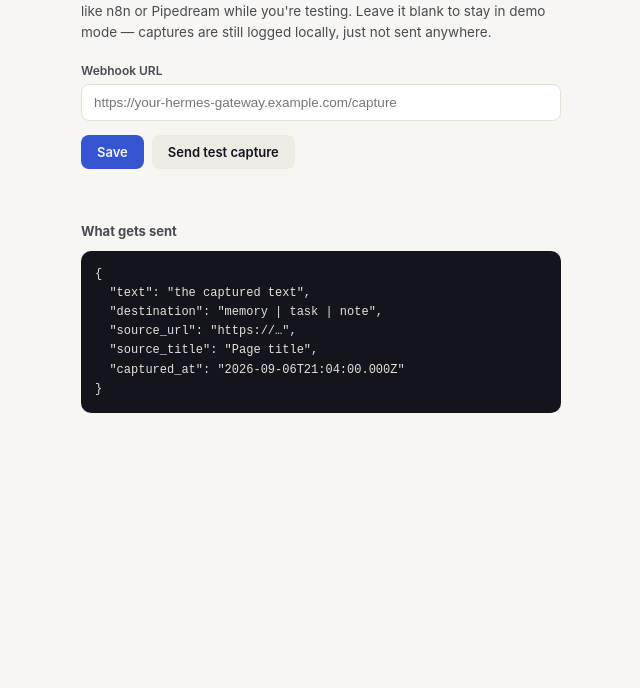
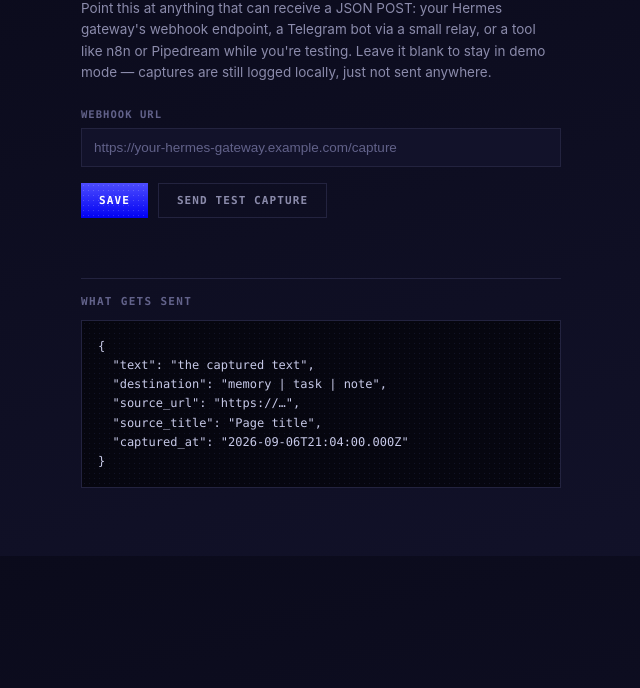
Before and after one commit to HagiaSofiya/hermes-quick-capture, a browser extension: page options.html in a window 1280 px wide. Shown: the part 112-800 px from the top of the page, without its empty margins (319-959 px from the left). Drawn offline with Linux system fonts and the light colour scheme.

Commit message:
style: redesign extension UI with modern colors, typography, and layout

```diff
--- a/options.css
+++ b/options.css
@@ -1,72 +1,139 @@
+:root {
+  color-scheme: dark;
+  --bg-0: #0a0a1a;
+  --bg-1: #12122a;
+  --bg-2: #1a1a38;
+  --accent: #0000f2;
+  --accent-light: #4d4dff;
+  --text-primary: #e8e8f6;
+  --text-secondary: #8b8bab;
+  --text-tertiary: #62628a;
+  --border: #23233f;
+  --font-mono: ui-monospace, "SF Mono", Menlo, Consolas, "Roboto Mono", monospace;
+  --font-serif: Georgia, "Times New Roman", serif;
+  --font-sans: -apple-system, BlinkMacSystemFont, "Segoe UI", sans-serif;
+}
+
 * { box-sizing: border-box; }
 
 body {
   margin: 0;
-  padding: 40px 24px;
-  background: #F7F6F2;
-  color: #14141C;
-  font-family: -apple-system, BlinkMacSystemFont, "Segoe UI", sans-serif;
+  padding: 56px 24px;
+  background: linear-gradient(165deg, var(--bg-0) 0%, var(--bg-1) 100%);
+  color: var(--text-primary);
+  font-family: var(--font-sans);
   display: flex;
   justify-content: center;
 }
 
 .panel { width: 100%; max-width: 480px; }
 
-h1 { font-size: 18px; margin: 0 0 10px; }
-h2 { font-size: 13px; margin: 28px 0 8px; color: #4A4A52; }
+h1 {
+  font-family: var(--font-serif);
+  font-style: italic;
+  font-weight: 400;
+  font-size: 30px;
+  line-height: 1.25;
+  margin: 0 0 16px;
+  color: var(--text-primary);
+}
+h2 {
+  font-family: var(--font-mono);
+  font-size: 11px;
+  font-weight: 700;
+  text-transform: uppercase;
+  letter-spacing: 0.12em;
+  margin: 32px 0 10px;
+  padding-top: 16px;
+  border-top: 1px solid var(--border);
+  color: var(--text-tertiary);
+}
 
 .lead {
   font-size: 13.5px;
-  line-height: 1.55;
-  color: #4A4A52;
-  margin: 0 0 20px;
+  line-height: 1.6;
+  color: var(--text-secondary);
+  margin: 0 0 24px;
 }
 
 label {
   display: block;
-  font-size: 12px;
-  font-weight: 600;
-  color: #4A4A52;
-  margin-bottom: 6px;
+  font-family: var(--font-mono);
+  font-size: 10.5px;
+  font-weight: 700;
+  text-transform: uppercase;
+  letter-spacing: 0.1em;
+  color: var(--text-tertiary);
+  margin-bottom: 8px;
 }
 
 input[type="url"] {
   width: 100%;
-  padding: 10px 12px;
-  border: 1px solid #E3E1DA;
-  border-radius: 8px;
-  background: #FFFFFF;
+  padding: 11px 12px;
+  border: 1px solid var(--border);
+  border-radius: 0;
+  background: var(--bg-1);
   font-size: 13.5px;
-  color: #14141C;
+  color: var(--text-primary);
 }
-input[type="url"]:focus-visible { outline: none; border-color: #3454D1; }
+input[type="url"]::placeholder { color: var(--text-tertiary); }
+input[type="url"]:focus-visible { outline: none; border-color: var(--accent); }
 
-.row { display: flex; gap: 8px; margin-top: 14px; }
+.row { display: flex; gap: 10px; margin-top: 16px; }
 
 .primary-btn, .secondary-btn {
   all: unset;
   cursor: pointer;
-  padding: 9px 16px;
-  border-radius: 8px;
-  font-size: 13px;
-  font-weight: 600;
+  padding: 10px 18px;
+  border-radius: 0;
+  font-family: var(--font-mono);
+  font-size: 11px;
+  font-weight: 700;
+  text-transform: uppercase;
+  letter-spacing: 0.1em;
 }
-.primary-btn { background: #3454D1; color: #F7F6F2; }
-.primary-btn:hover { background: #2C46B3; }
-.secondary-btn { background: #EDEBE4; color: #14141C; }
-.secondary-btn:hover { background: #E3E1DA; }
+.primary-btn {
+  background-image:
+    radial-gradient(circle at center, rgba(255, 255, 255, 0.18) 0.6px, transparent 0.7px),
+    linear-gradient(180deg, var(--accent-light) 0%, var(--accent) 100%);
+  background-size: 5px 5px, 100% 100%;
+  color: #ffffff;
+}
+.primary-btn:hover {
+  background-image:
+    radial-gradient(circle at center, rgba(255, 255, 255, 0.18) 0.6px, transparent 0.7px),
+    linear-gradient(180deg, var(--accent) 0%, #0000c2 100%);
+  background-size: 5px 5px, 100% 100%;
+}
+.secondary-btn {
+  background: transparent;
+  border: 1px solid var(--border);
+  color: var(--text-secondary);
+}
+.secondary-btn:hover { border-color: var(--text-secondary); color: var(--text-primary); }
 .primary-btn:focus-visible, .secondary-btn:focus-visible {
-  outline: 2px solid #14141C;
+  outline: 1px solid var(--text-primary);
   outline-offset: 2px;
 }
 
-.status { font-size: 12.5px; color: #6E6E76; min-height: 16px; margin-top: 10px; }
+.status {
+  font-family: var(--font-mono);
+  font-size: 11px;
+  letter-spacing: 0.02em;
+  color: var(--text-secondary);
+  min-height: 16px;
+  margin-top: 12px;
+}
 
 .payload {
-  background: #14141C;
-  color: #E3E1DA;
-  padding: 14px;
-  border-radius: 10px;
+  background-color: #06060f;
+  background-image: radial-gradient(circle at center, rgba(120, 140, 255, 0.1) 0.6px, transparent 0.7px);
+  background-size: 5px 5px;
+  border: 1px solid var(--border);
+  color: #c7c9e8;
+  padding: 16px;
+  border-radius: 0;
+  font-family: var(--font-mono);
   font-size: 12px;
   line-height: 1.6;
   overflow-x: auto;
--- a/options.html
+++ b/options.html
@@ -3,6 +3,7 @@
 <head>
   <meta charset="UTF-8" />
   <title>Hermes Quick Capture — Settings</title>
+  <link rel="icon" type="image/png" href="icons/icon32.png" />
   <link rel="stylesheet" href="options.css" />
 </head>
 <body>
--- a/popup.css
+++ b/popup.css
@@ -1,100 +1,147 @@
 :root {
   color-scheme: light;
+  --bg: oklch(0.99 0.004 75);
+  --ink: oklch(0.24 0.012 60);
+  --ink-body: oklch(0.26 0.012 60);
+  --ink-secondary: oklch(0.55 0.012 60);
+  --divider: oklch(0.91 0.01 70);
+  --border: oklch(0.88 0.012 70);
+  --border-pill: oklch(0.85 0.012 70);
+  --accent: #0000f2;
+  --accent-hover: oklch(from #0000f2 calc(l - 0.06) c h);
+  --accent-ring: oklch(from #0000f2 l c h / 0.18);
+  --green: oklch(0.6 0.15 145);
+  --red: oklch(0.58 0.19 25);
+  --amber: oklch(0.7 0.15 85);
+  --font: "JetBrains Mono", ui-monospace, monospace;
 }
 
 * { box-sizing: border-box; }
 
 body {
   margin: 0;
-  width: 300px;
-  font-family: -apple-system, BlinkMacSystemFont, "Segoe UI", sans-serif;
-  background: #F7F6F2;
-  color: #14141C;
+  width: 336px;
+  font-family: var(--font);
+  background: var(--bg);
+  color: var(--ink-body);
+  -webkit-font-smoothing: antialiased;
 }
 
 .header {
   display: flex;
   align-items: center;
-  gap: 8px;
-  padding: 12px 14px;
-  font-size: 13px;
-  font-weight: 600;
-  border-bottom: 1px solid #E3E1DA;
+  gap: 9px;
+  padding: 16px 18px;
+  border-bottom: 1px solid var(--divider);
+}
+
+.logo {
+  width: 20px;
+  height: 20px;
+  flex-shrink: 0;
+  display: block;
+  object-fit: cover;
+}
+
+.title {
+  font-size: 15px;
+  font-weight: 700;
+  color: var(--ink);
+  letter-spacing: -0.01em;
+  text-transform: uppercase;
 }
 
 .icon-btn {
   all: unset;
   margin-left: auto;
   cursor: pointer;
-  font-size: 14px;
-  color: #8A8A93;
-  padding: 2px 4px;
-  border-radius: 6px;
+  display: flex;
+  color: var(--ink-secondary);
+  padding: 2px;
 }
-.icon-btn:hover { color: #14141C; background: #EDEBE4; }
-.icon-btn:focus-visible { outline: 2px solid #3454D1; outline-offset: 1px; }
+.icon-btn:hover { color: var(--ink); }
+.icon-btn:focus-visible { outline: 2px solid var(--accent); outline-offset: 1px; }
 
 .composer {
-  padding: 12px 14px;
+  padding: 16px 18px 18px;
   display: flex;
   flex-direction: column;
-  gap: 8px;
-  border-bottom: 1px solid #E3E1DA;
+  gap: 12px;
+  border-bottom: 1px solid var(--divider);
 }
 
 textarea#composeText {
   width: 100%;
-  padding: 8px;
-  background: #FFFFFF;
-  border: 1px solid #E3E1DA;
-  border-radius: 8px;
-  font-size: 13px;
+  padding: 12px 13px;
+  background: #ffffff;
+  border: 1px solid var(--border);
+  border-radius: 0;
+  font-size: 14px;
+  line-height: 1.45;
   font-family: inherit;
-  color: #14141C;
+  color: var(--ink);
   resize: none;
 }
-textarea#composeText:focus-visible { outline: none; border-color: #3454D1; }
+textarea#composeText::placeholder { color: var(--ink-secondary); }
+textarea#composeText:focus-visible {
+  outline: none;
+  border-color: var(--accent);
+  box-shadow: 0 0 0 3px var(--accent-ring);
+}
 
-.chips { display: flex; gap: 6px; }
+.chips { display: flex; gap: 8px; }
 .chip {
   all: unset;
-  padding: 5px 10px;
-  border-radius: 999px;
-  background: #EDEBE4;
-  color: #4A4A52;
-  font-size: 12px;
+  padding: 7px 16px;
+  border-radius: 0;
+  border: 1.5px solid var(--border-pill);
+  background: #ffffff;
+  color: var(--ink-secondary);
+  font-family: inherit;
+  font-size: 13px;
+  font-weight: 600;
+  text-transform: uppercase;
+  letter-spacing: 0.03em;
   cursor: pointer;
+  transition: background 0.12s, border-color 0.12s, color 0.12s;
 }
-.chip.is-selected { background: #14141C; color: #F7F6F2; }
-.chip:focus-visible { outline: 2px solid #3454D1; outline-offset: 1px; }
+.chip.is-selected { background: var(--accent); border-color: var(--accent); color: #ffffff; }
+.chip:focus-visible { outline: 2px solid var(--accent); outline-offset: 1px; }
 
 .send-btn {
   all: unset;
+  box-sizing: border-box;
+  width: 100%;
   text-align: center;
-  padding: 8px;
-  border-radius: 8px;
-  background: #3454D1;
-  color: #F7F6F2;
-  font-size: 13px;
-  font-weight: 600;
+  padding: 12px 0;
+  background: var(--accent);
+  color: #ffffff;
+  font-family: inherit;
+  font-size: 15px;
+  font-weight: 700;
+  text-transform: uppercase;
+  letter-spacing: 0.06em;
   cursor: pointer;
+  transition: background 0.12s;
 }
-.send-btn:hover { background: #2C46B3; }
-.send-btn:focus-visible { outline: 2px solid #14141C; outline-offset: 2px; }
+.send-btn:hover { background: var(--accent-hover); }
+.send-btn:focus-visible { outline: 2px solid var(--ink); outline-offset: 2px; }
 
 .status {
   margin: 0;
   min-height: 14px;
-  font-size: 11.5px;
-  color: #6E6E76;
+  font-size: 11px;
+  color: var(--ink-secondary);
 }
 
-.history { padding: 10px 14px 14px; }
+.history { padding: 14px 18px 16px; }
 .history h2 {
-  margin: 0 0 8px;
+  margin: 0 0 10px;
   font-size: 11px;
-  font-weight: 600;
-  color: #8A8A93;
+  font-weight: 700;
+  text-transform: uppercase;
+  letter-spacing: 0.06em;
+  color: var(--ink-secondary);
 }
 
 .history-list {
@@ -103,35 +150,47 @@ textarea#composeText:focus-visible { outline: none; border-color: #3454D1; }
   padding: 0;
   display: flex;
   flex-direction: column;
-  gap: 8px;
-  max-height: 180px;
+  gap: 12px;
+  max-height: 200px;
   overflow-y: auto;
 }
 
 .history-item {
   display: flex;
   align-items: flex-start;
-  gap: 8px;
-  font-size: 12px;
-  line-height: 1.35;
+  gap: 9px;
+  font-size: 13.5px;
+  line-height: 1.4;
 }
 
 .status-dot {
   flex-shrink: 0;
-  width: 7px;
-  height: 7px;
-  border-radius: 50%;
+  width: 8px;
+  height: 8px;
   margin-top: 5px;
 }
-.status-dot.sent { background: #2BAE66; }
-.status-dot.demo { background: #C8A44A; }
-.status-dot.error { background: #C2452F; }
+.status-dot.sent { background: var(--green); }
+.status-dot.demo { background: var(--amber); }
+.status-dot.error { background: var(--red); }
 
-.history-text { color: #14141C; }
-.history-meta { color: #8A8A93; font-size: 11px; }
+.history-body { flex: 1; min-width: 0; display: block; }
+.history-text { display: block; color: var(--ink-body); overflow-wrap: break-word; }
+.history-meta {
+  display: flex;
+  align-items: center;
+  gap: 6px;
+  color: var(--ink-secondary);
+  font-size: 12px;
+  margin-top: 2px;
+}
+
+.history-status { font-weight: 600; }
+.history-status.status-sent { color: var(--green); }
+.history-status.status-demo { color: var(--amber); }
+.history-status.status-error { color: var(--red); }
 
 .history-empty {
-  font-size: 12px;
-  color: #8A8A93;
+  font-size: 12.5px;
+  color: var(--ink-secondary);
   margin: 4px 0 0;
 }
--- a/relay/server.js
+++ b/relay/server.js
@@ -61,6 +61,7 @@ async function handleCapture(req, res) {
       }),
     });
     const tgBody = await tgRes.json().catch(() => ({}));
+
     if (!tgRes.ok || tgBody.ok === false) {
       return res.status(502).json({
         status: "error",
@@ -68,6 +69,7 @@ async function handleCapture(req, res) {
         detail: tgBody.description || `HTTP ${tgRes.status}`,
       });
     }
+
     return res.status(200).json({ status: "ok" });
   } catch (err) {
     console.error("Unexpected error forwarding capture:", err);
```
Also changed, not shown: content.js (+5 -5 lines), popup.html (+11 -5 lines), popup.js (+15 -3 lines), README.md, hermes-agent.png (added), icons/icon128.png, icons/icon16.png, icons/icon32.png, icons/icon48.png, relay/README.md.
